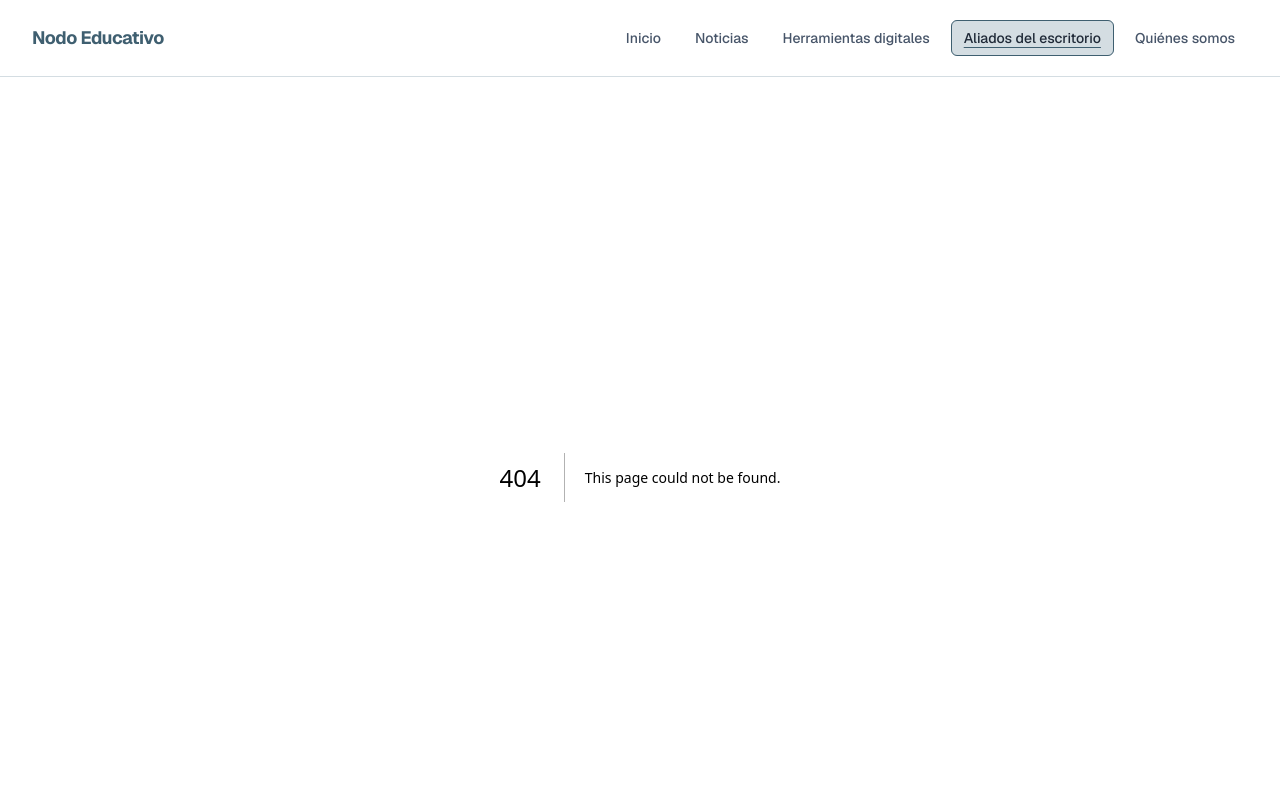
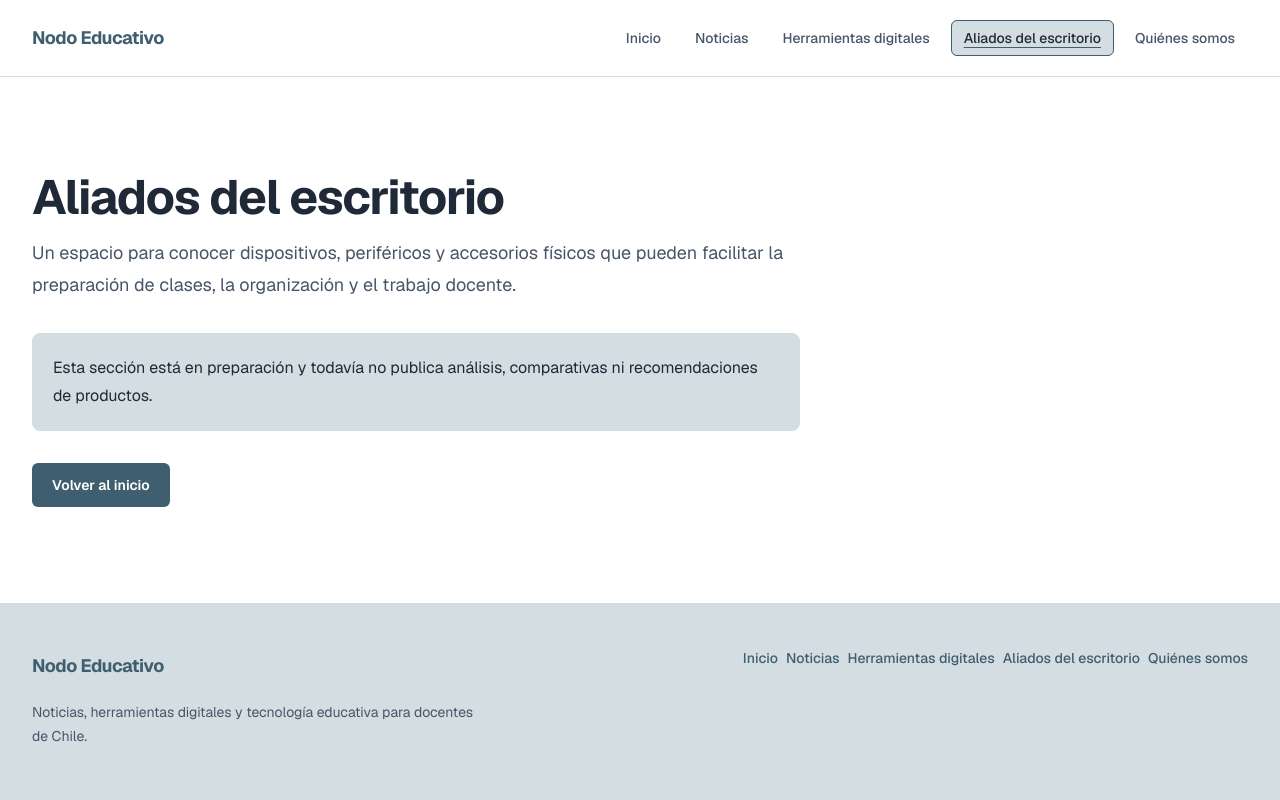
Before and after one commit to Adricego/nodo-educativo, a Next.js app: page /aliados-del-escritorio in a window 1280 px wide. Before the commit this address had no page. Shown: the top 800 px of the page. Built offline with nearby package versions, Linux system fonts and the light colour scheme.

Commit message:
feat: add visual system and site navigation

```diff
--- a/spec/features/002-system-visual-and-navigation/plan.md
+++ b/spec/features/002-system-visual-and-navigation/plan.md
@@ -257,7 +257,7 @@ No debe mostrar noticias simuladas.
 
 Debe mostrar:
 
-- encabezado “Herramientas”;
+- encabezado “Herramientas digitales”;
 - descripción breve de la futura sección;
 - mensaje explícito de que el contenido se encuentra en preparación;
 - enlace para regresar al inicio o continuar navegando.
--- a/spec/features/002-system-visual-and-navigation/tasks.md
+++ b/spec/features/002-system-visual-and-navigation/tasks.md
@@ -929,7 +929,7 @@ T011 y T015.
 
 ## T019 — Crear la página Aliados del escritorio
 
-- [ ] **T019 [P] — Crear `/aliados-del-escritorio`**
+- [x] **T019 [P] — Crear `/aliados-del-escritorio`**
 
 ### Archivo previsto
 
@@ -970,7 +970,7 @@ T011 y T015.
 
 ## T020 — Crear la página Quiénes somos
 
-- [ ] **T020 — Crear `/quienes-somos`**
+- [x] **T020 — Crear `/quienes-somos`**
 
 ### Archivo previsto
 
@@ -1016,7 +1016,7 @@ T010 y T015.
 
 ## T021 — Verificar navegación y rutas
 
-- [ ] **T021 — Validar todos los enlaces y estados activos**
+- [x] **T021 — Validar todos los enlaces y estados activos**
 
 ### Objetivo
 
@@ -1076,7 +1076,7 @@ T016, T017, T018, T019 y T020.
 
 ## T022 — Verificar diseño responsive
 
-- [ ] **T022 — Revisar la interfaz entre 320 y 1440 píxeles**
+- [x] **T022 — Revisar la interfaz entre 320 y 1440 píxeles**
 
 ### Anchos obligatorios
 
@@ -1130,7 +1130,7 @@ T021.
 
 ## T023 — Verificar navegación por teclado
 
-- [ ] **T023 — Validar teclado, foco y menú móvil**
+- [x] **T023 — Validar teclado, foco y menú móvil**
 
 ### Secuencia obligatoria
 
@@ -1167,7 +1167,7 @@ T022.
 
 ## T024 — Verificar accesibilidad y contraste básicos
 
-- [ ] **T024 — Auditar semántica, contenido y uso de color**
+- [x] **T024 — Auditar semántica, contenido y uso de color**
 
 ### Revisar
 
@@ -1211,7 +1211,7 @@ T023.
 
 ## T025 — Ejecutar validación técnica final
 
-- [ ] **T025 — Ejecutar formato, lint y build**
+- [x] **T025 — Ejecutar formato, lint y build**
 
 ### Comandos
 
@@ -1243,7 +1243,7 @@ T024.
 
 ## T026 — Verificar la versión local de producción
 
-- [ ] **T026 — Ejecutar y revisar la aplicación compilada**
+- [x] **T026 — Ejecutar y revisar la aplicación compilada**
 
 ### Objetivo
 
@@ -1290,7 +1290,7 @@ T025.
 
 ## T027 — Auditar cumplimiento de `spec.md` y `plan.md`
 
-- [ ] **T027 — Revisar trazabilidad y exclusiones**
+- [x] **T027 — Revisar trazabilidad y exclusiones**
 
 ### Objetivo
 
@@ -1350,7 +1350,7 @@ T026.
 
 ## T028 — Actualizar documentación y completar checklist
 
-- [ ] **T028 — Registrar el resultado final de la feature**
+- [x] **T028 — Registrar el resultado final de la feature**
 
 ### Acciones
 
@@ -1384,7 +1384,7 @@ T027.
 
 ## T029 — Revisar cambios y crear el commit final
 
-- [ ] **T029 — Preparar y crear el commit de la Feature 002**
+- [x] **T029 — Preparar y crear el commit de la Feature 002**
 
 ### Revisión previa
 
--- /dev/null
+++ b/src/app/aliados-del-escritorio/page.tsx
@@ -0,0 +1,13 @@
+import { SectionPlaceholder } from "@/components/ui/section-placeholder";
+
+export default function AliadosDelEscritorioPage() {
+    return (
+        <SectionPlaceholder
+            title="Aliados del escritorio"
+            description="Un espacio para conocer dispositivos, periféricos y accesorios físicos que pueden facilitar la preparación de clases, la organización y el trabajo docente."
+            statusMessage="Esta sección está en preparación y todavía no publica análisis, comparativas ni recomendaciones de productos."
+            actionHref="/"
+            actionLabel="Volver al inicio"
+        />
+    );
+}
--- /dev/null
+++ b/src/app/quienes-somos/page.tsx
@@ -0,0 +1,13 @@
+import { SectionPlaceholder } from "@/components/ui/section-placeholder";
+
+export default function QuienesSomosPage() {
+  return (
+    <SectionPlaceholder
+      title="Quiénes somos"
+      description="Nodo Educativo es un proyecto digital en desarrollo que busca reunir información, herramientas digitales y recursos tecnológicos útiles para docentes y comunidades educativas de Chile."
+      statusMessage="Estamos construyendo la primera versión del portal. Por ahora, esta sección presenta el propósito general del proyecto y no representa a una institución, organización o equipo formalmente constituido."
+      actionHref="/"
+      actionLabel="Volver al inicio"
+    />
+  );
+}
--- a/src/components/layout/site-footer.tsx
+++ b/src/components/layout/site-footer.tsx
@@ -15,7 +15,7 @@ export function SiteFooter() {
           <div className="max-w-md space-y-3">
             <SiteBrand />
             <p className="text-sm leading-6 text-muted-foreground">
-              Noticias, herramientas y tecnología educativa para docentes de
+              Noticias, herramientas digitales y tecnología educativa para docentes de
               Chile.
             </p>
           </div>
```
